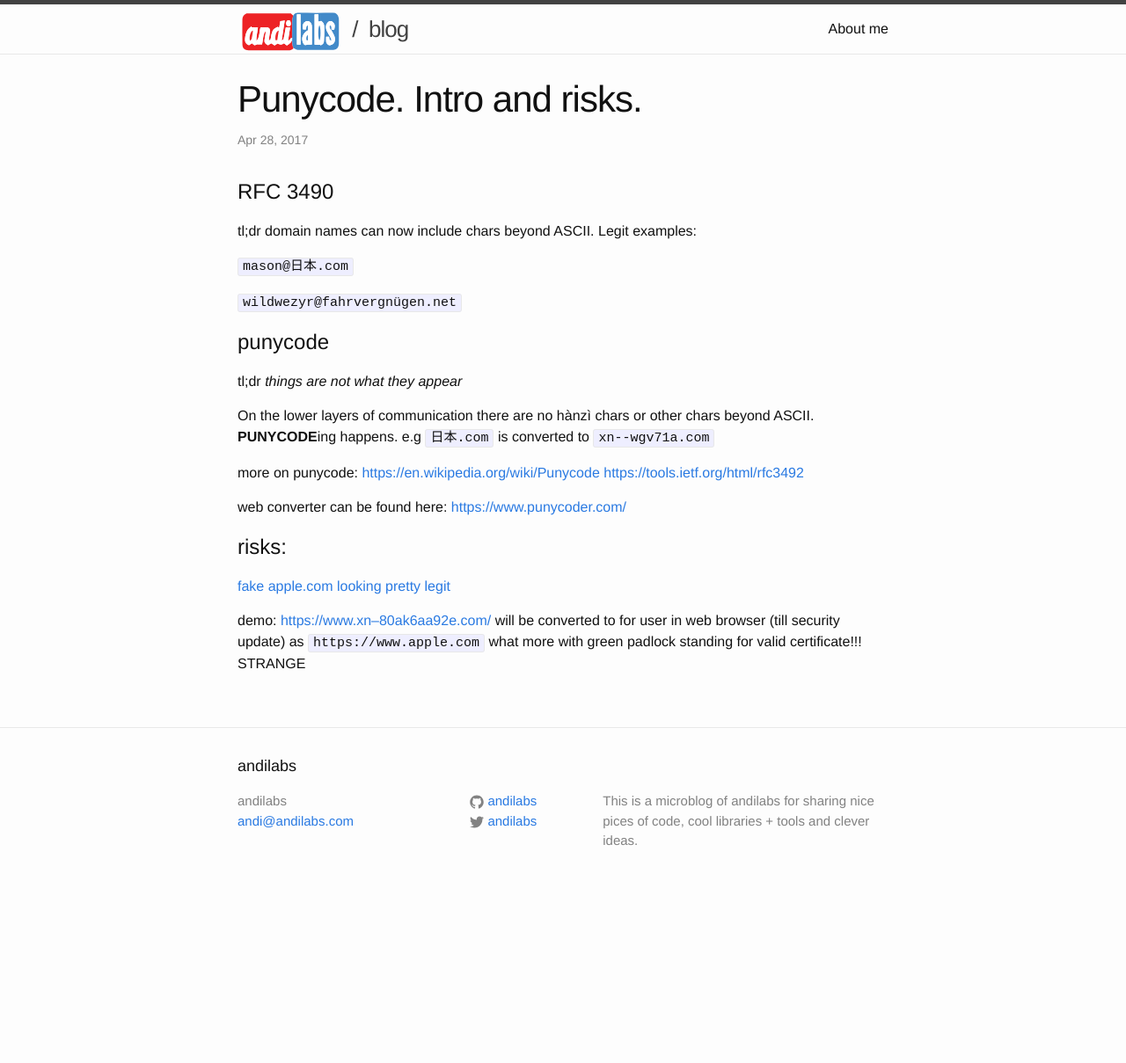
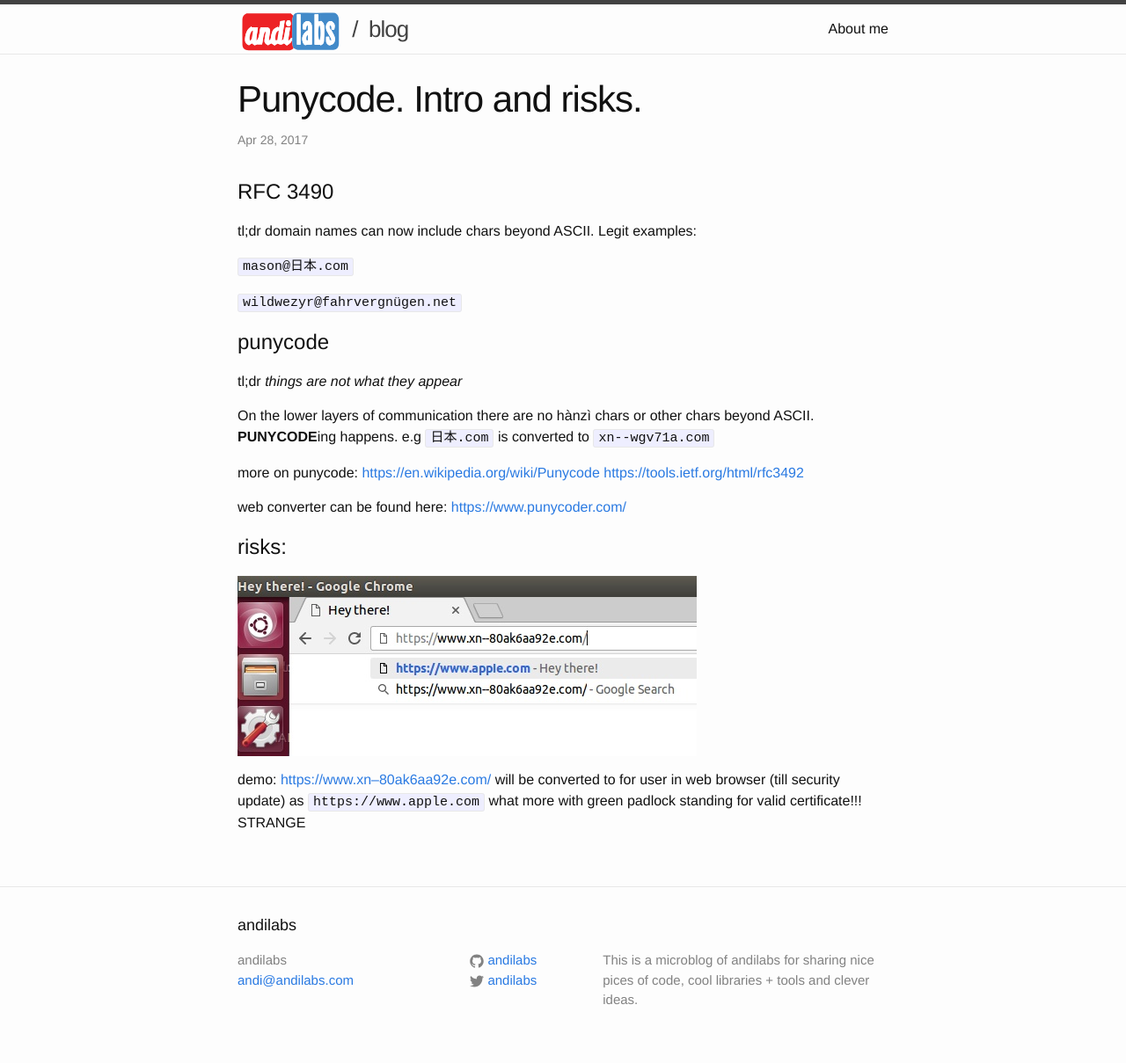
Before and after one commit to f4ww4z/andilabs.github.io, a Jekyll site: the page built from _posts/2017-04-28-punycode-intro-and-security-risks.markdown, in a window 1280 px wide. Shown: the whole page at 88% size. Built offline with Jekyll 4.4.1, drawn with Linux system fonts in a browser that asks for light colours; before the commit the page ends 1028 px from its top, so only the background shows below that.

Commit message:
Update 2017-04-28-punycode-intro-and-security-risks.markdown

```diff
--- a/_posts/2017-04-28-punycode-intro-and-security-risks.markdown
+++ b/_posts/2017-04-28-punycode-intro-and-security-risks.markdown
@@ -33,6 +33,6 @@ web converter can be found here:
 risks:
 ======
 
-[fake apple.com looking pretty legit](/assets/punycode-fake-apple-website.jpg)
+![fake apple.com looking pretty legit](/assets/punycode-fake-apple-website.jpg)
 
 demo: [https://www.xn--80ak6aa92e.com/ ](https://www.xn--80ak6aa92e.com/) will be converted to for user in web browser (till security update) as `https://www.apple.com` what more with green padlock standing for valid certificate!!! STRANGE
```
